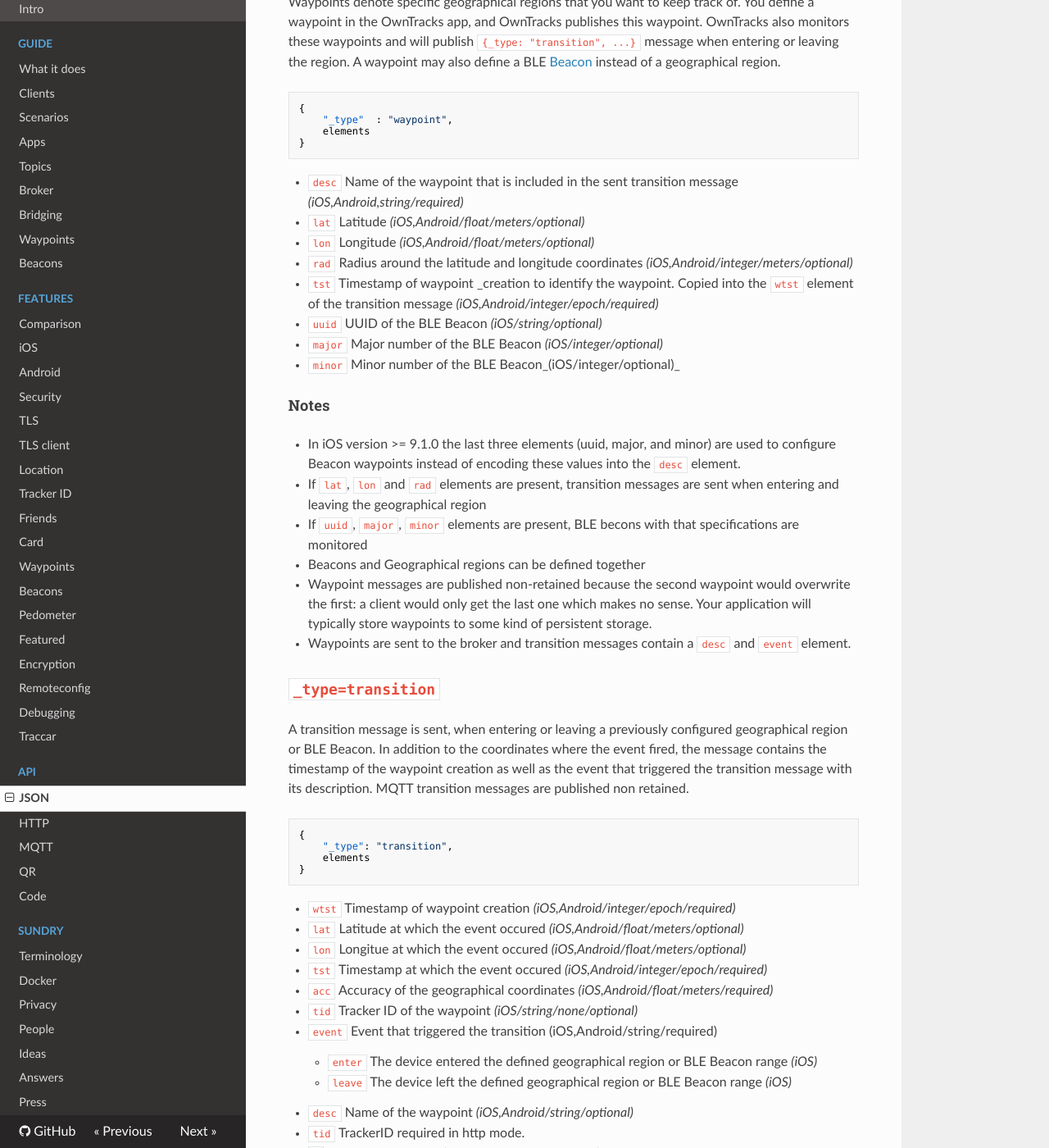
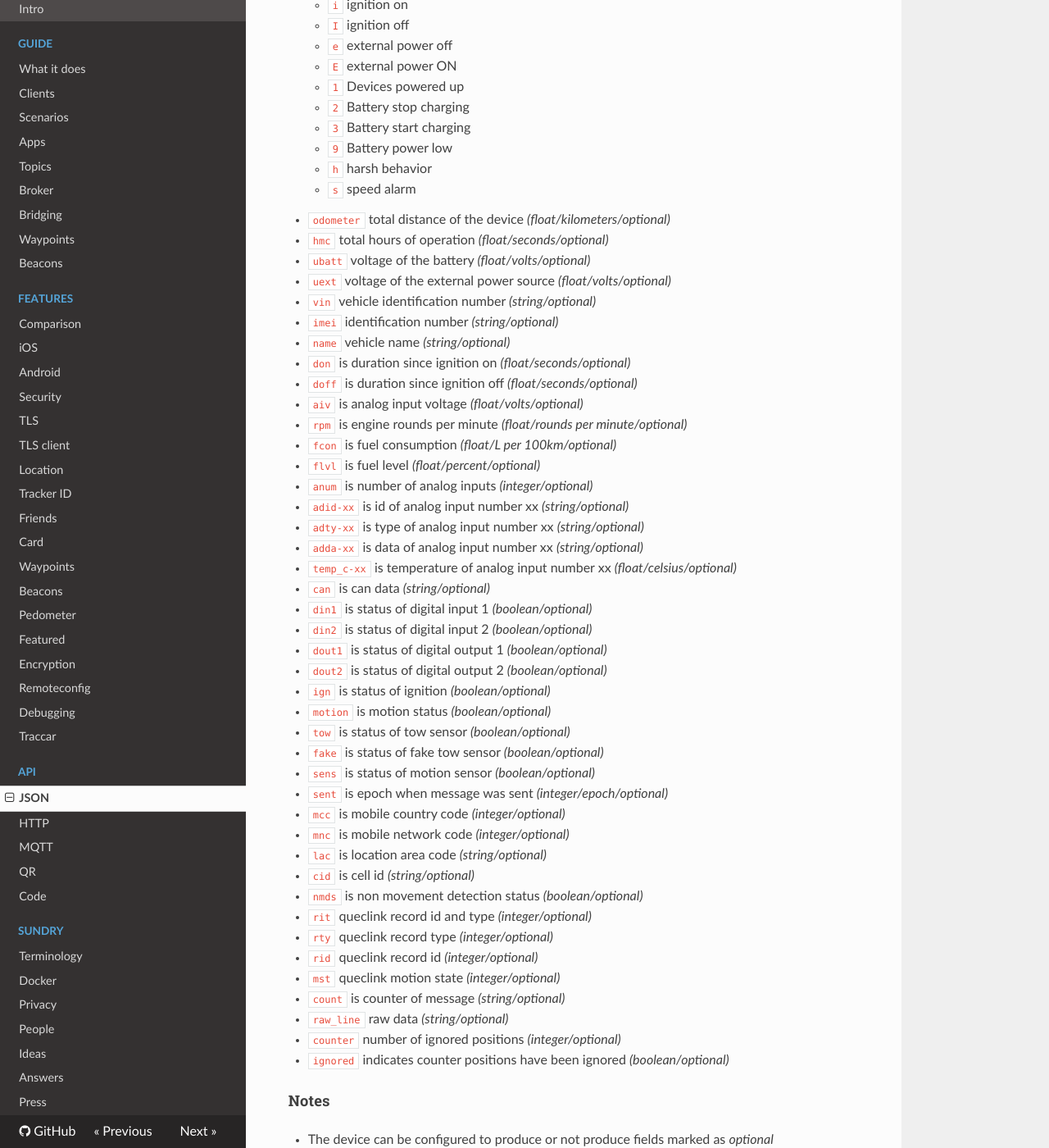
Before and after one commit to owntracks/booklet, an MkDocs documentation site: the page built from docs/tech/json.md, in a window 1280 px wide and 1400 px high, scrolled down 3725 px. Shown: the whole window at 82% size. Built offline with MkDocs 1.6.1, drawn with Linux system fonts in a browser that asks for light colours; nearby versions of some CDN libraries; old or Windows-style settings are respelled for this version of MkDocs; some of the changed text lies outside the part shown.

Commit message:
[NEW] queclink location messages

````diff
--- a/docs/tech/json.md
+++ b/docs/tech/json.md
@@ -116,6 +116,80 @@ The OwnTracks edition of the [Choral Greenwich](http://www.choral.it/greenwich&m
 #### Notes
 * The device can be configured to produce or not produce fields marked as _optional_
 
+### Queclink
+
+OwnTracks works with a selection of traccers by [Queclink](http://www.queclink.com). The protocol conversion is done via [qtripp](https://github.com/jpmens/qtripp).
+Queclink devices report the following additional elements in a `_type=location` message:
+
+```json
+{
+    "_type": "location",
+    elements
+}
+```
+
+* `t` trigger for the location report _(string/optional)_
+    - `o` Corner
+    - `M` Mileage
+    - `!` Tow or fake tow or sensor without ignition
+    - `a` motionless (aka park)
+    - `i` ignition on
+    - `I` ignition off
+    - `e` external power off
+    - `E` external power ON
+    - `1` Devices powered up
+    - `2` Battery stop charging
+    - `3` Battery start charging
+    - `9` Battery power low
+    - `h` harsh behavior
+    - `s` speed alarm
+
+* `odometer` total distance of the device _(float/kilometers/optional)_
+* `hmc` total hours of operation _(float/seconds/optional)_
+* `ubatt` voltage of the battery _(float/volts/optional)_
+* `uext` voltage of the external power source _(float/volts/optional)_
+* `vin` vehicle identification number _(string/optional)_
+* `imei` identification number _(string/optional)_
+* `name` vehicle name _(string/optional)_
+* `don` is duration since ignition on _(float/seconds/optional)_
+* `doff` is duration since ignition off _(float/seconds/optional)_
+* `aiv` is analog input voltage _(float/volts/optional)_
+* `rpm` is engine rounds per minute _(float/rounds per minute/optional)_
+* `fcon` is fuel consumption _(float/L per 100km/optional)_
+* `flvl` is fuel level _(float/percent/optional)_
+* `anum` is number of analog inputs _(integer/optional)_
+* `adid-xx` is id of analog input number xx _(string/optional)_
+* `adty-xx` is type of analog input number xx _(string/optional)_
+* `adda-xx` is data of analog input number xx _(string/optional)_
+* `temp_c-xx` is temperature of analog input number xx _(float/celsius/optional)_
+* `can` is can data _(string/optional)_
+* `din1` is status of digital input 1 _(boolean/optional)_
+* `din2` is status of digital input 2 _(boolean/optional)_
+* `dout1` is status of digital output 1 _(boolean/optional)_
+* `dout2` is status of digital output 2 _(boolean/optional)_
+* `ign` is status of ignition _(boolean/optional)_
+* `motion` is motion status _(boolean/optional)_
+* `tow` is status of tow sensor _(boolean/optional)_
+* `fake` is status of fake tow sensor _(boolean/optional)_
+* `sens` is status of motion sensor _(boolean/optional)_
+* `sent` is epoch when message was sent _(integer/epoch/optional)_
+* `mcc` is mobile country code _(integer/optional)_
+* `mnc` is mobile network code _(integer/optional)_
+* `lac` is location area code _(string/optional)_
+* `cid` is cell id _(string/optional)_
+* `nmds` is non movement detection status _(boolean/optional)_
+* `rit` queclink record id and type _(integer/optional)_
+* `rty` queclink record type _(integer/optional)_
+* `rid` queclink record id _(integer/optional)_
+* `mst` queclink motion state _(integer/optional)_
+* `count` is counter of message _(string/optional)_
+* `raw_line` raw data _(string/optional)_
+* `counter` number of ignored positions _(integer/optional)_
+* `ignored` indicates counter positions have been ignored _(boolean/optional)_
+
+
+#### Notes
+* The device can be configured to produce or not produce fields marked as _optional_
 
 ## `_type=lwt`
 
````
